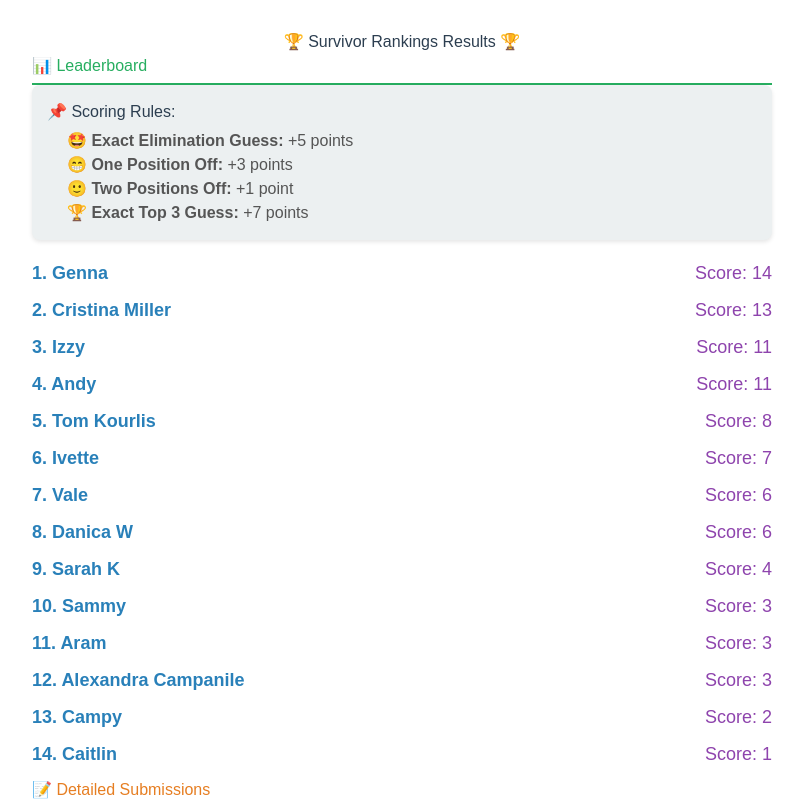
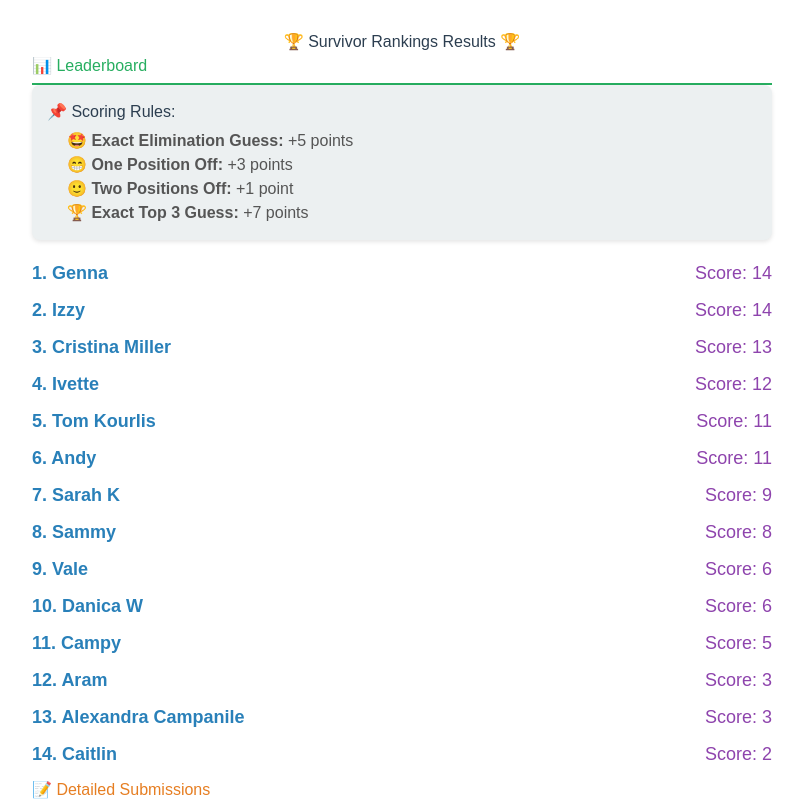
Before and after one commit to sarah-helg/survivor-rankings, a Next.js app: page / in a window 1280 px wide. Shown: the top 801 px of the page, without its empty margins (238-1041 px from the left). Built offline with nearby package versions, Linux system fonts and the light colour scheme.

Commit message:
Updated the score through the April 23 episode

```diff
--- a/pages/index.tsx
+++ b/pages/index.tsx
@@ -16,10 +16,10 @@ const SurvivorRankingApp = () => {
 
     // Hardcoded scores for all 14 submitters
     const hardcodedScores: { [key: string]: number } = {
-        "Sammy": 3, "Sarah K": 4, "Tom Kourlis": 8, "Genna": 14,
-        "Vale": 6, "Danica W": 6, "Cristina Miller": 13, "Izzy": 11,
-        "Andy": 11, "Aram": 3, "Alexandra Campanile": 3, "Campy": 2,
-        "Ivette": 7, "Caitlin": 1
+        "Sammy": 8, "Sarah K": 9, "Tom Kourlis": 11, "Genna": 14,
+        "Vale": 6, "Danica W": 6, "Cristina Miller": 13, "Izzy": 14,
+        "Andy": 11, "Aram": 3, "Alexandra Campanile": 3, "Campy": 5,
+        "Ivette": 12, "Caitlin": 2
     };
 
     // Full submitted rankings for all 14 users
```
